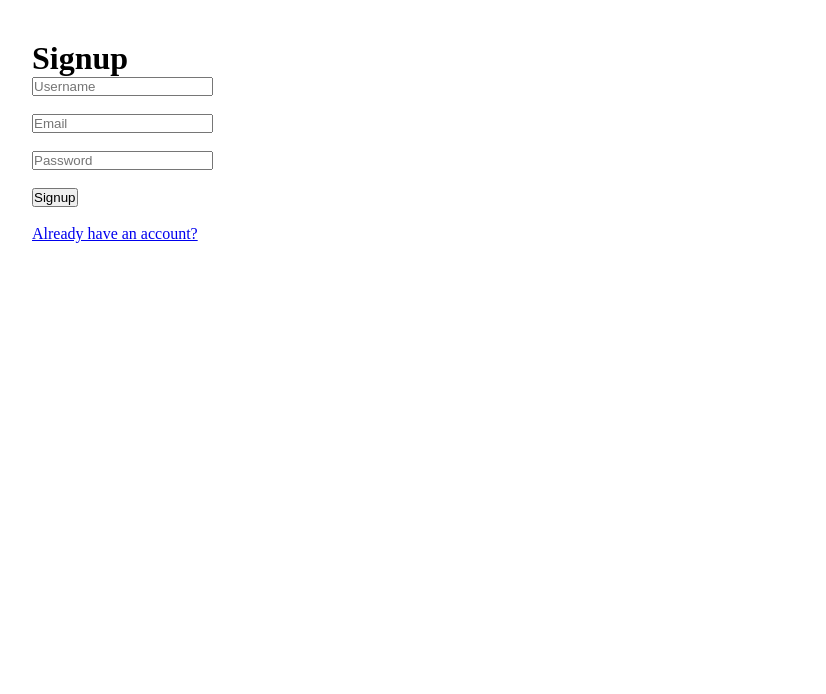
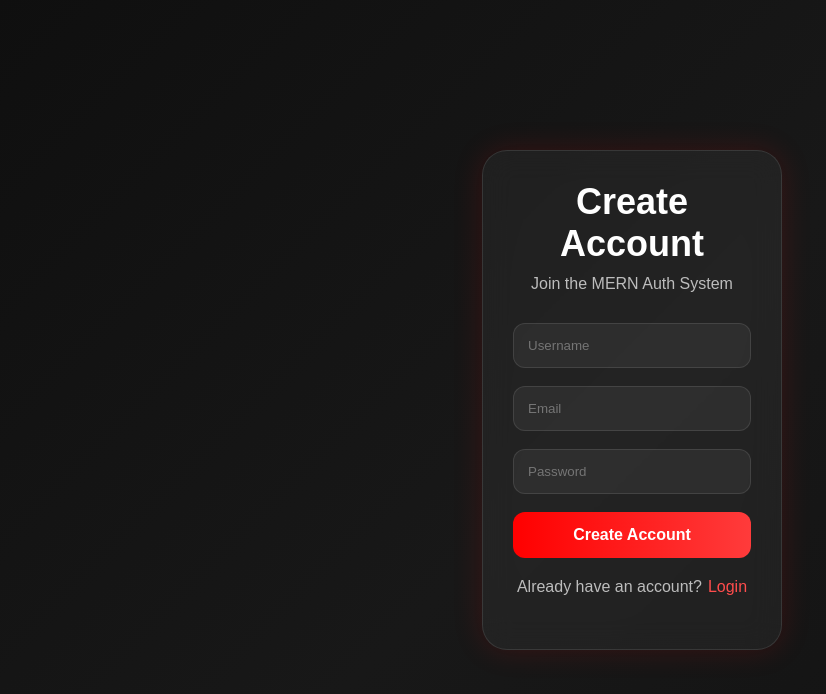
Before and after one commit to Jayachaithanyaram/mern-auth-system, a React app in the folder frontend/: page / in a window 1280 px wide. Shown: the top 694 px of the page, without its empty margins (8-834 px from the left). Built offline with nearby package versions, Linux system fonts and the light colour scheme; the HTML template or start-up script is replaced by a standard one.

Commit message:
Enhanced signup page design

```diff
--- a/frontend/src/pages/Signup.jsx
+++ b/frontend/src/pages/Signup.jsx
@@ -1,6 +1,7 @@
 import { useState } from "react";
 import axios from "axios";
 import { useNavigate, Link } from "react-router-dom";
+import "../styles/Auth.css";
 
 function Signup() {
   const navigate = useNavigate();
@@ -35,46 +36,65 @@ function Signup() {
     }
   };
 
-  return (
-    <div style={{ padding: "40px" }}>
-      <h1>Signup</h1>
+return (
+  <div className="auth-page">
+    <div className="auth-card">
+
+      <h1 className="auth-title">
+        Create Account
+      </h1>
+
+      <p className="auth-subtitle">
+        Join the MERN Auth System
+      </p>
 
       <form onSubmit={handleSubmit}>
+
         <input
           type="text"
           name="username"
           placeholder="Username"
           onChange={handleChange}
+          className="auth-input"
         />
-
-        <br /><br />
 
         <input
           type="email"
           name="email"
           placeholder="Email"
           onChange={handleChange}
+          className="auth-input"
         />
-
-        <br /><br />
 
         <input
           type="password"
           name="password"
           placeholder="Password"
           onChange={handleChange}
+          className="auth-input"
         />
 
-        <br /><br />
+        <button
+          type="submit"
+          className="auth-btn"
+        >
+          Create Account
+        </button>
 
-        <button type="submit">Signup</button>
       </form>
 
-      <br />
+      <p className="auth-footer">
+        Already have an account?
 
-      <Link to="/login">Already have an account?</Link>
+        <Link to="/login">
+          Login
+        </Link>
+      </p>
+
     </div>
-  );
+  </div>
+);
+
 }
 
 export default Signup;
--- /dev/null
+++ b/frontend/src/styles/Auth.css
@@ -0,0 +1,125 @@
+* {
+  margin: 0;
+  padding: 0;
+  box-sizing: border-box;
+}
+
+.auth-page {
+  min-height: 100vh;
+  display: flex;
+  justify-content: center;
+  align-items: center;
+
+  background:
+    linear-gradient(
+      135deg,
+      #0f0f0f,
+      #181818,
+      #111111
+    );
+
+  font-family: Arial, sans-serif;
+}
+
+.auth-card {
+  width: 300px;
+height: 500px;
+  padding: 30px;
+
+  background: rgba(255,255,255,0.05);
+
+  backdrop-filter: blur(15px);
+
+  border-radius: 25px;
+
+  border: 1px solid rgba(255,255,255,0.1);
+
+  box-shadow:
+    0 0 30px rgba(255,0,0,0.15);
+}
+
+.auth-title {
+  color: white;
+  text-align: center;
+  font-size: 36px;
+  margin-bottom: 10px;
+}
+
+.auth-subtitle {
+  color: #bdbdbd;
+  text-align: center;
+  margin-bottom: 30px;
+}
+
+.auth-input {
+  width: 100%;
+
+  padding: 14px;
+
+  margin-bottom: 18px;
+
+  border: 1px solid rgba(255,255,255,0.1);
+
+  border-radius: 12px;
+
+  background: rgba(255,255,255,0.05);
+
+  color: white;
+
+  outline: none;
+
+  transition: 0.3s;
+}
+
+.auth-input:focus {
+  border-color: red;
+
+  box-shadow:
+    0 0 15px rgba(255,0,0,0.4);
+}
+
+.auth-btn {
+  width: 100%;
+
+  padding: 14px;
+
+  border: none;
+
+  border-radius: 12px;
+
+  cursor: pointer;
+
+  color: white;
+
+  font-size: 16px;
+
+  font-weight: 600;
+
+  background:
+    linear-gradient(
+      to right,
+      #ff0000,
+      #ff3b3b
+    );
+
+  transition: 0.3s;
+}
+
+.auth-btn:hover {
+  transform: translateY(-2px);
+
+  box-shadow:
+    0 0 20px rgba(255,0,0,0.5);
+}
+
+.auth-footer {
+  margin-top: 20px;
+  text-align: center;
+  color: #bdbdbd;
+}
+
+.auth-footer a {
+  color: #ff4d4d;
+  margin-left: 6px;
+  text-decoration: none;
+}
```
